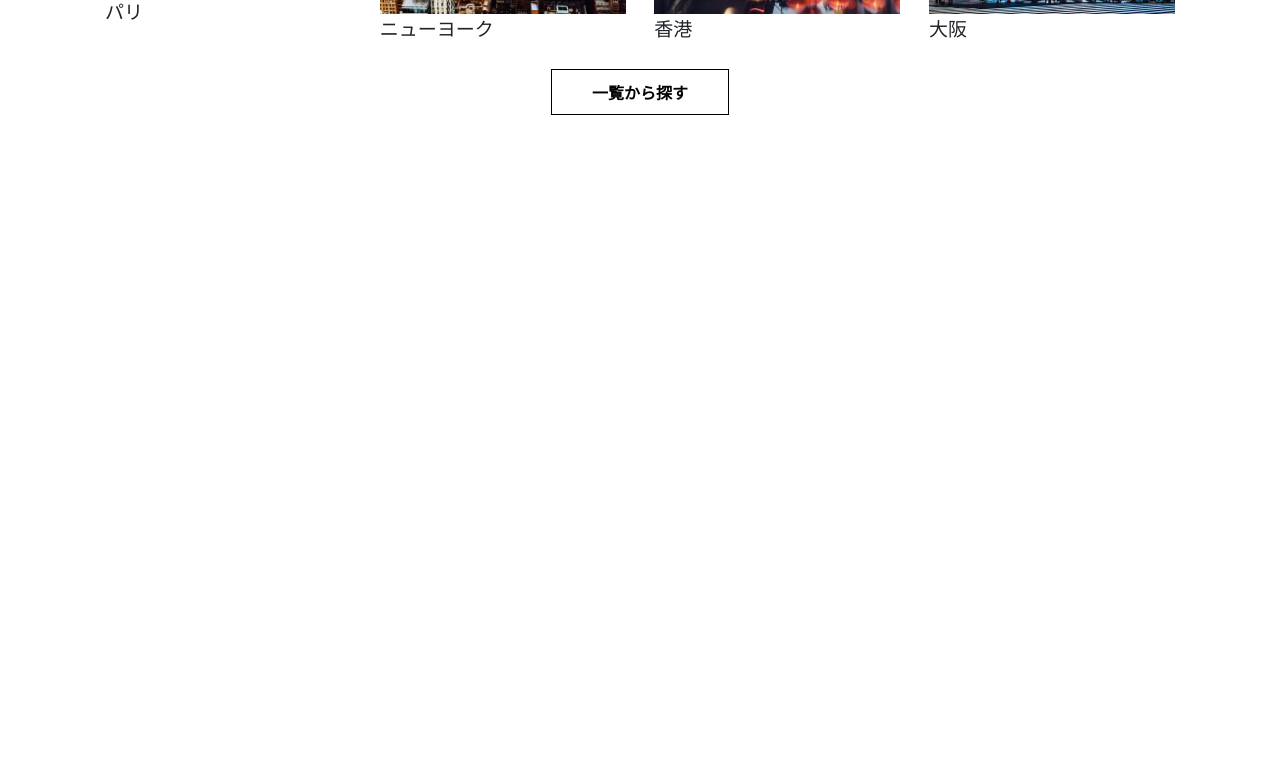
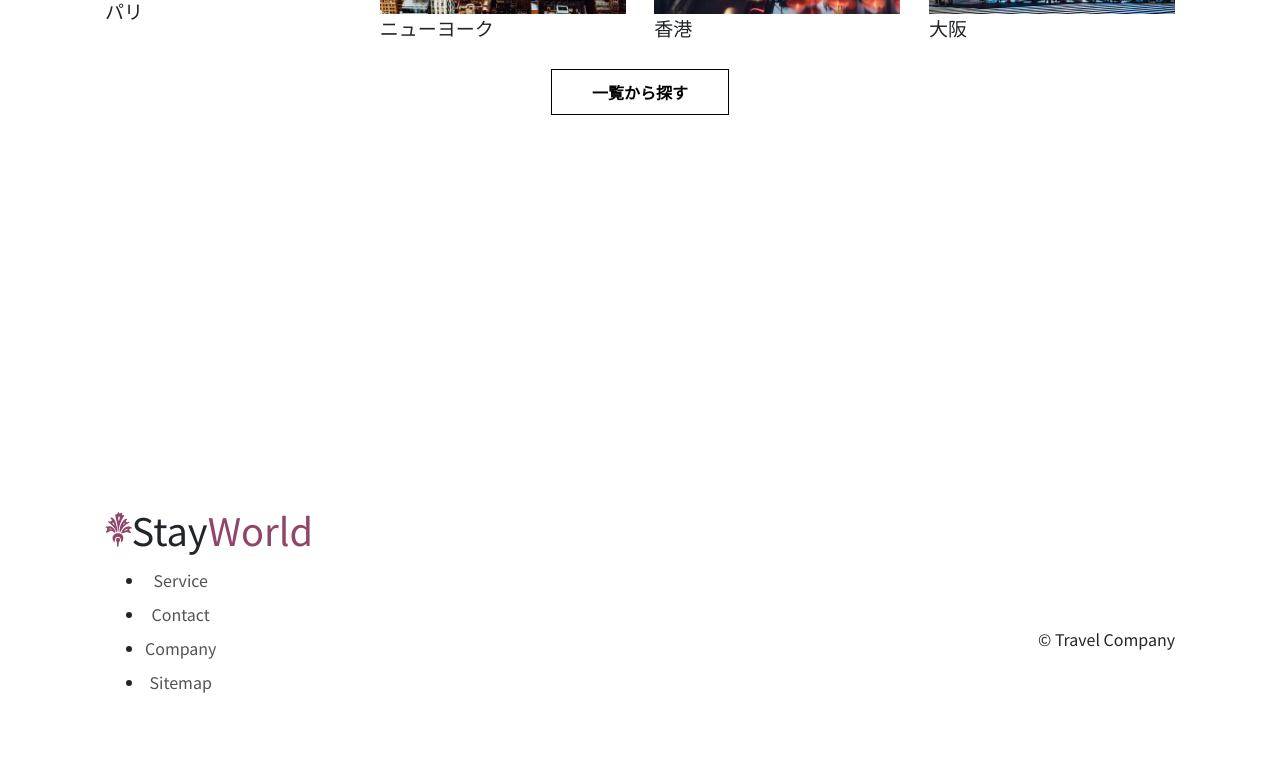
Before and after one commit to AtsukoToda/responsive, a plain HTML site: page index.html in a window 1280 px wide. Shown: the part 3159-3939 px from the top of the page. Before the commit the page ends 3600 px from the top, so only its background shows below. Drawn offline with Linux system fonts and the light colour scheme; a web font is replaced by a local one.

```diff
--- a/index.html
+++ b/index.html
@@ -164,6 +164,24 @@
             </div>
           </div>
         </div>
+        <footer class="footer">
+          <div class="logo">
+            <img src="images/logo.svg" alt="企業ロゴ" class="logo__img">
+            <span class="logo__Stay">Stay</span>
+            <span class="logo__world">World</span>
+          </div>
+          <nav class="footer__nav">
+            <ul>
+              <li class="footer__li"><a href="#">Service</a></li>
+              <li class="footer__li"><a href="#">Contact</a></li>
+              <li class="footer__li"><a href="#">Company</a></li>
+              <li class="footer__li"><a href="#">Sitemap</a></li>
+            </ul>
+            <div class="footer__copyright">
+              &copy; Travel Company
+            </div>
+          </nav>
+        </footer>
       </div>
     </div>
     <!-- <div class="animate-title">Animation Title</div> -->
```
